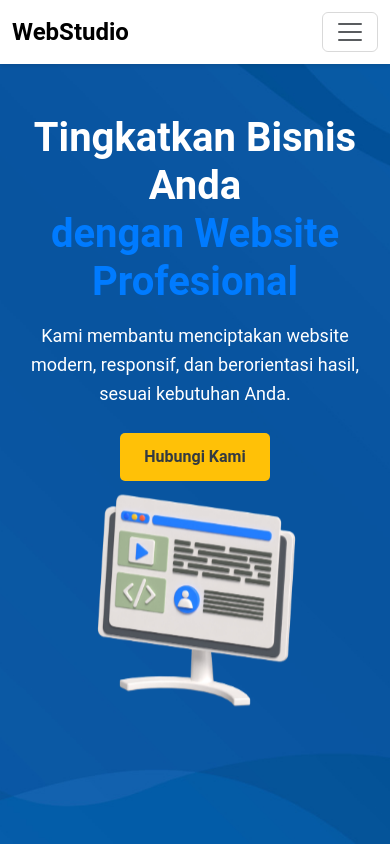
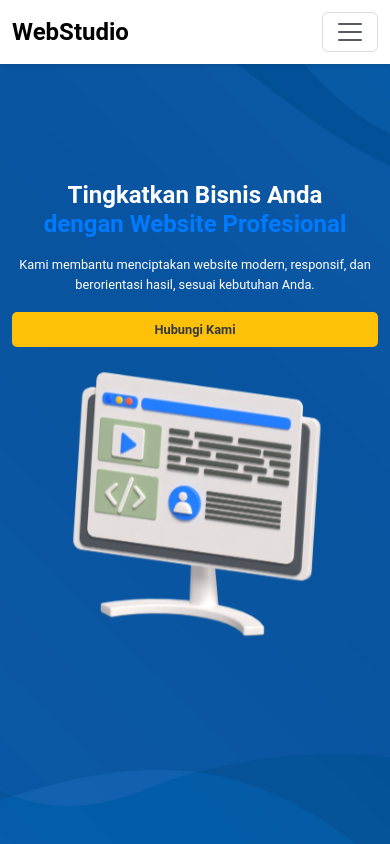
Before and after one commit to benputra10/web_dev_service, a plain HTML site: page index.html in a window 390 px wide. Shown: the top 844 px of the page. Drawn offline with nearby package versions, Linux system fonts and the light colour scheme.

Commit message:
responsive

```diff
--- a/css/styles.css
+++ b/css/styles.css
@@ -34,7 +34,7 @@ body {
 /* hero */
 /* Hero Section */
 .hero {
-  background: url("../image/herobg.jpg") no-repeat center center/cover;
+  background: url("../image/herobg.jpg") no-repeat center / cover;
   padding: 100px 0;
   color: #fff;
   position: relative;
@@ -109,7 +109,100 @@ body {
   }
 } */
 
-/* tentang kami */
+/* media queries hero*/
+/* Media Queries */
+
+/* Untuk Tablet (Lebar layar di bawah 992px) */
+@media (max-width: 992px) {
+  .hero {
+    padding: 40px 0;
+    text-align: center; /* Center semua konten */
+    height: ;
+  }
+
+  .hero-title {
+    font-size: 2rem; /* Perkecil ukuran font */
+    padding-top: 1px;
+  }
+
+  .hero-description {
+    font-size: 1rem; /* Deskripsi lebih kecil */
+    margin-bottom: 1rem;
+  }
+
+  .hero-buttons .btn {
+    padding: 0.5rem 1.2rem;
+    font-size: 0.9rem;
+  }
+
+  .hero-image {
+    max-width: 70%; /* Ukuran gambar di tablet */
+    margin-top: 20px;
+  }
+}
+
+/* Untuk Handphone (Lebar layar di bawah 768px) */
+@media (max-width: 768px) {
+  .hero {
+    padding: 40px 0;
+    height: auto;
+    text-align: center; /* Center semua konten */
+  }
+
+  .hero-title {
+    font-size: 1.8rem; /* Perkecil ukuran font judul */
+    line-height: 1.2;
+  }
+
+  .hero-description {
+    font-size: 0.9rem; /* Deskripsi lebih kecil */
+  }
+
+  .hero-buttons .btn {
+    width: 100%; /* Tombol full width */
+    padding: 0.6rem 1rem;
+    font-size: 0.9rem;
+    margin-bottom: 10px;
+  }
+
+  .hero-image {
+    max-width: 90%; /* Ukuran gambar disesuaikan */
+    margin-top: 20px;
+  }
+
+  .hero-buttons {
+    display: flex;
+    flex-direction: column;
+    align-items: center; /* Center tombol */
+  }
+}
+
+/* Untuk Layar Kecil Tambahan (Lebar layar di bawah 576px) */
+@media (max-width: 576px) {
+  .hero {
+    height: 100vh;
+  }
+
+  .hero-title {
+    font-size: 1.5rem; /* Judul lebih kecil */
+  }
+
+  .hero-description {
+    font-size: 0.8rem; /* Deskripsi lebih kecil */
+  }
+
+  .hero-buttons .btn {
+    font-size: 0.8rem;
+    padding: 0.5rem 1rem;
+  }
+
+  .hero-image {
+    max-width: 100%;
+    margin-top: 15px;
+  }
+}
+
+/* tentang kami ---------------------------------*/
 /* About Services Section */
 .about-services {
   background-color: #f8f9fa; /* Warna latar terang untuk kesan profesional */
@@ -296,6 +389,57 @@ body {
   background: #45a049;
 }
 
+/* media queries pricing */
+/* Tablet Landscape (Lebar layar di bawah 992px) */
+@media (max-width: 992px) {
+  .pricing-tables {
+    flex-direction: row; /* Tetap horizontal */
+    gap: 15px;
+  }
+
+  .pricing-tables .column {
+    flex: 0 1 calc(50% - 15px); /* 2 kolom dalam satu baris */
+    max-width: calc(50% - 15px);
+  }
+
+  .pricing-tables .plan-title {
+    font-size: 1.4rem;
+  }
+
+  .pricing-tables .plan-price {
+    font-size: 1.7rem;
+  }
+}
+
+/* Mobile Phone (Lebar layar di bawah 576px) */
+@media (max-width: 576px) {
+  .pricing-tables {
+    flex-direction: column; /* Menjadi vertikal */
+    gap: 10px;
+  }
+
+  .pricing-tables .column {
+    flex: 0 1 100%; /* Full width */
+    max-width: 100%;
+  }
+
+  #pricing h1 {
+    font-size: 1.6rem;
+  }
+
+  .pricing-tables .plan-title {
+    font-size: 1.1rem;
+  }
+
+  .pricing-tables .plan-price {
+    font-size: 1.4rem;
+  }
+
+  .pricing-tables .features li {
+    font-size: 0.9rem;
+  }
+}
+
 /* ------------------------------------------------- */
 /* workflow */
 /* Workflow Section */
@@ -318,7 +462,7 @@ body {
   color: #ffffff;
   padding: 10px;
   box-shadow: 0 4px 8px rgba(0, 0, 0, 0.1);
-  min-height: 200px;
+  height: 200px;
 }
 
 .workflow-icon {
@@ -369,6 +513,12 @@ body {
 @media (max-width: 1200px) {
   .workflow-step {
     font-size: 1rem;
+  }
+}
+
+@media (max-width: 576px) {
+  .workflow-box {
+    height: 120px;
   }
 }
 /* ------------------------------------------------ */
```
